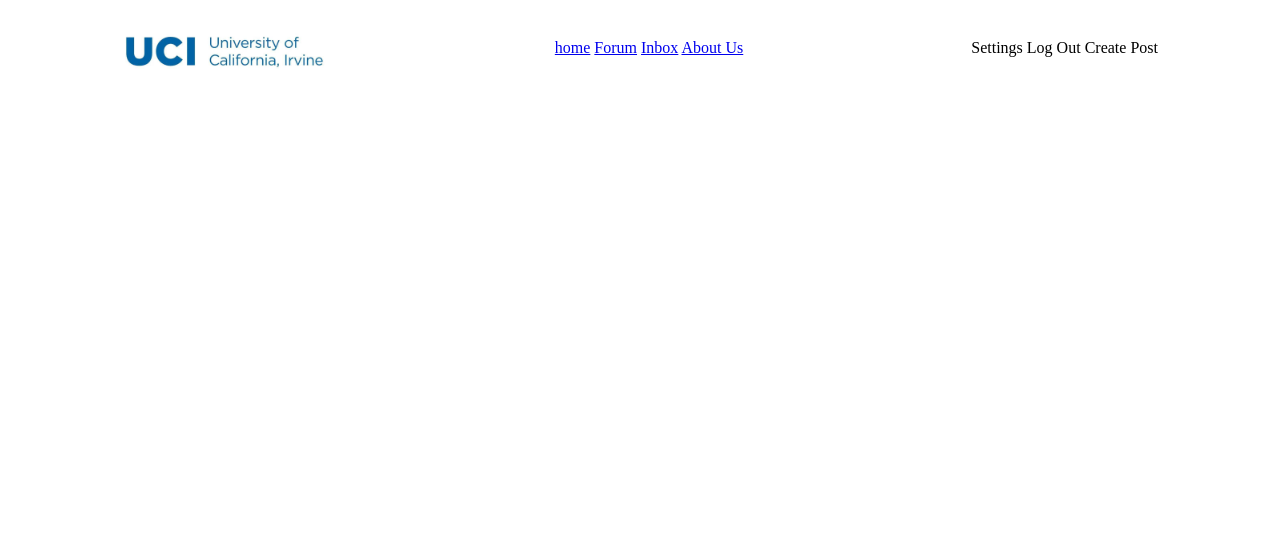
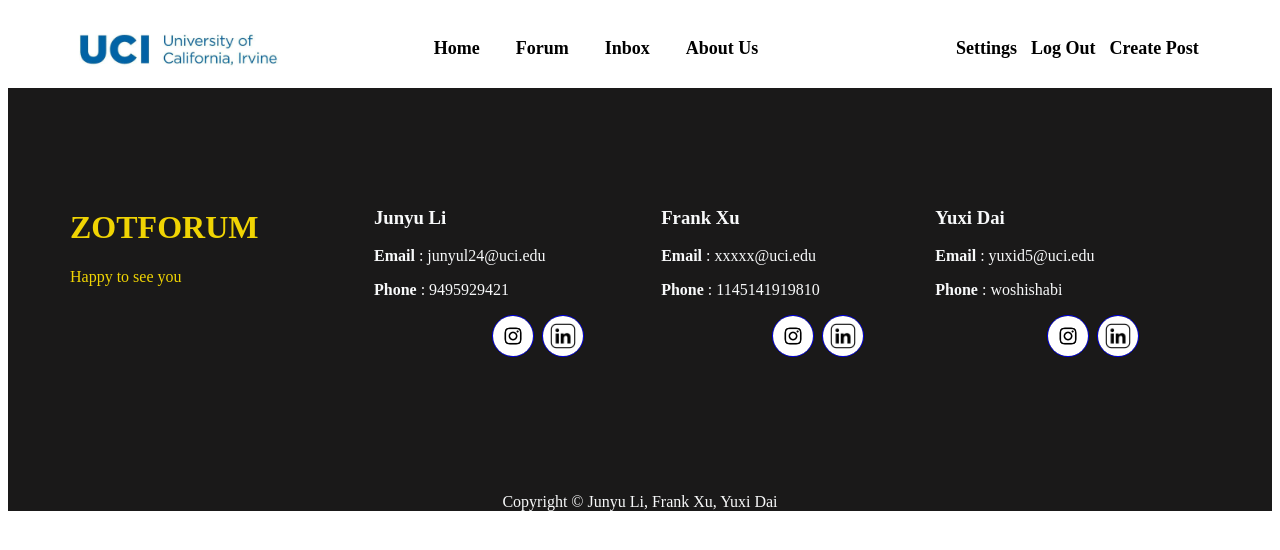
Before and after one commit to JunyuLi1/itTakesFour, a Flask app: template templates/test.html in a window 1280 px wide. Shown: the top 550 px of the page. Run offline with Flask 3, Linux system fonts and the light colour scheme; the template is opened without the code that fills it, so the values that code supplies are empty.

Commit message:
New Template

```diff
--- a/static/css/test.css
+++ b/static/css/test.css
@@ -8,18 +8,124 @@
     height: 80px;
 }
 
-.logo{
+.logo_part a img{
     height: 80px;
-    align-items: baseline;
+    align-content: flex-start;
 }
 
 .nav a{
-    color:white;
+    color:#000;
     text-decoration: none;
     font-weight: 600;
     font-size: 18px;
+    padding: 8px 16px;
+    transition: 300ms;
+    border-radius: 99px;
+}
+
+.nav a:hover{
+    background-color: rgba(0,0,0,0.2);
 }
 
 .right-navigation-bar{
     color: #fff;
+    align-items: flex-end;
 }
+
+.right-navigation-bar a{
+    color:#000;
+    text-decoration: none;
+    font-weight: 600;
+    font-size: 18px;
+    padding: 3px 5px;
+    border-radius: 99px;
+}
+
+.right-navigation-bar a:hover{
+    background-color: rgba(0,0,0,0.2);
+}
+
+.main_content_container{
+    display: flex;
+    height: auto;
+}
+
+.page-footer{
+    background-color: #1a1919;
+    color: #f8f9fa;
+}
+
+.page-footer .top-footer{
+    width: 1140px;
+    padding: 100px 0;
+    display: flex;
+    margin: 0 auto;
+}
+
+.introduction{
+    color: #f0d403;
+    flex-direction: column;
+    flex: auto;
+    justify-content:space-around;
+}
+
+.site-authors{
+    flex:auto;
+    font-family: "Times New Roman", Times, serif;
+}
+
+.copyright-part{
+    text-align: center;
+}
+
+.footer-social {
+	margin-top: 15px;
+    flex:auto;
+    text-align: center;
+}
+
+.footer-social li {
+	display: inline-block;
+	margin: 0px 2px
+}
+
+.footer-social>li>a {
+	border: 1px solid;
+	border-radius: 50%;
+	display: block;
+	font-size: 18px;
+	height: 40px;
+	line-height: 40px;
+	text-align: center;
+	-webkit-transition: all 0.4s ease 0s;
+	transition: all 0.4s ease 0s;
+	width: 40px;
+}
+
+.icon-container {
+    display: inline-block;
+    width: 50px;
+    height: 50px;
+    border-radius: 50%;
+    overflow: hidden;
+    background-color: black;
+    text-align: center;
+    position: relative;
+    transition: background-color 0.3s, box-shadow 0.3s;
+}
+
+.icon-container:hover {
+    background-color: #333;
+    box-shadow: 0 0 10px #fff;
+}
+
+.icon-container img {
+    width: 100%;
+    height: 100%;
+    object-fit: cover;
+    transition: transform 0.3s;
+}
+
+.icon-container:hover img {
+    transform: scale(1.1);
+}
--- a/templates/test.html
+++ b/templates/test.html
@@ -10,21 +10,115 @@
     <!--HEADER-->
     <header>
         <!--LOGO-->
-        <img src="..\static/picture/logo.png" alt="UCI" class="logo">
+        <div class="logo_part">
+            <a href="index.html">
+                <img src="..\static/picture/logo.png" alt="UCI" class="logo">
+            </a>
+        </div>
         <!--Navi Bar-->
-        <nav>
-            <a href="\">home</a>
-            <a href="#">Forum</a>
+        <nav class="nav">
+            <a href="\">Home</a>
+            <a href="\chat">Forum</a>
             <a href="\chat">Inbox</a>
             <a href="\chat">About Us</a>
         </nav>
         <!--CONFIG-->
-        <div>
-            <a herf="#">Settings</a>
-            <a herf="#">Log Out</a>
-            <a herf="#">Create Post</a>
+        <div class="right-navigation-bar">
+            <ul>
+                <a href="\chat">Settings</a>
+                <a href="\chat">Log Out</a>
+                <a href="\chat">Create Post</a>
+            </ul>
         </div>
     </header>
+    <section class="main_content_container">
+        {% block content %}
+        {% endblock %}
+    </section>
+    <!--FOOTER-->
+    <footer class="page-footer">
+        <div class="top-footer">
+            <div class="introduction">
+                <h1>ZOTFORUM</h1>
+                <p>Happy to see you</p>
+            </div>
+            <div class="site-authors">
+                <h3>Junyu Li</h3>
+                <p><b>Email</b>  : junyul24@uci.edu</p>
+                <p><b>Phone</b> : 9495929421</p>
+                <ul class="footer-social">
+                    <li>
+                        <a href="https://www.yourlinkhere.com" target="_blank" class="icon-container">
+                            <img src="..\static/picture/instagram.png" alt="Icon">
+                        </a>
+                    </li>
+                    <li>
+                        <a href="https://www.yourlinkhere.com" target="_blank" class="icon-container">
+                            <img src="..\static/picture/ln.jpg" alt="Icon">
+                        </a>
+                    </li>
+                 </ul>
+            </div>
+            <div class="site-authors">
+                <h3>Frank Xu</h3>
+                <p><b>Email</b>  : xxxxx@uci.edu</p>
+                <p><b>Phone</b> : 1145141919810</p>
+                <ul class="footer-social">
+                    <li>
+                        <a href="https://www.yourlinkhere.com" target="_blank" class="icon-container">
+                            <img src="..\static/picture/instagram.png" alt="Icon">
+                        </a>
+                    </li>
+                    <li>
+                        <a href="https://www.yourlinkhere.com" target="_blank" class="icon-container">
+                            <img src="..\static/picture/ln.jpg" alt="Icon">
+                        </a>
+                    </li>
+                 </ul>
+            </div>
+            <div class="site-authors">
+                <h3>Yuxi Dai</h3>
+                <p><b>Email</b>  : yuxid5@uci.edu</p>
+                <p><b>Phone</b> : woshishabi</p>
+                <ul class="footer-social">
+                    <li>
+                        <a href="https://www.yourlinkhere.com" target="_blank" class="icon-container">
+                            <img src="..\static/picture/instagram.png" alt="Icon">
+                        </a>
+                    </li>
+                    <li>
+                        <a href="https://www.yourlinkhere.com" target="_blank" class="icon-container">
+                            <img src="..\static/picture/ln.jpg" alt="Icon">
+                        </a>
+                    </li>
+                 </ul>
+            </div>
+            <!-- <div class="site-authors">
+                <h3>Yiwen Wu</h3>
+                <p><b>Email</b>  : junyul24@uci.edu</p>
+                <p><b>Phone</b> : 9495929421</p>
+                <ul class="footer-social">
+                    <li>
+                        <a href="https://www.yourlinkhere.com" target="_blank" class="icon-container">
+                            <img src="..\static/picture/instagram.png" alt="Icon">
+                        </a>
+                    </li>
+                    <li>
+                        <a href="https://www.yourlinkhere.com" target="_blank" class="icon-container">
+                            <img src="..\static/picture/ln.jpg" alt="Icon">
+                        </a>
+                    </li>
+                 </ul>
+            </div> -->
+        </div>
+        <div class="bottom-footer">
+            <div class="copyright-part">
+                <p>Copyright &copy; Junyu Li, Frank Xu, Yuxi Dai</p>
+            </div>
+        </div>
+    </footer>
+
+    <script src="..\static/js/chat.js"></script>
 
 </body>
 </html>
```
Also changed, not shown: static/picture/instagram.png (added), static/picture/ln.jpg (added).
